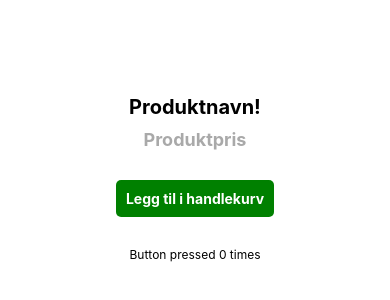
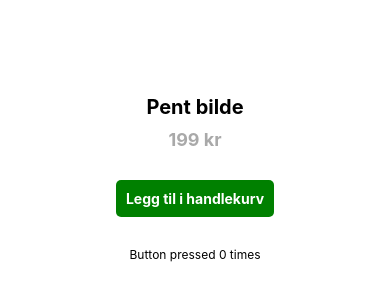
Before and after one commit to EmilB04/Mobilprogrammering, a React Native app in the folder forelesning/shop/: screen / in a window 390 px wide. Shown: the part 244-544 px from the top of the page. Built offline with nearby package versions, Linux system fonts and the light colour scheme.

Commit message:
Lecture: Introduced props

```diff
--- a/forelesning/shop/App.tsx
+++ b/forelesning/shop/App.tsx
@@ -1,26 +1,14 @@
 import { StatusBar } from 'expo-status-bar';
-import { Button, Pressable, StyleSheet, Text, View } from 'react-native';
-import ProductImage from './components/ProductImage';
+import { StyleSheet, View } from 'react-native';
+import Product from './components/Product';
 import React from 'react';
 
 export default function App() {
-  const [count, setCount] = React.useState(0);
-
-  const handleButtonPress = () => {
-    setCount(count + 1);
-  };
-
   console.log("Hello, world!");
   return (
     <View style={styles.container}>
-      <Text style={styles.h1}>Produktnavn!</Text>
-      <Text style={styles.h2}>Produktpris</Text>
-      <ProductImage />
+      <Product productName='Pent bilde' productPrice={199} />
       <StatusBar style="auto" />
-      <Pressable onPress={handleButtonPress} style={styles.button}>
-        <Text style={styles.buttonText}>Legg til i handlekurv</Text>
-      </Pressable>
-      <Text style={styles.buttonPresses}>{`Button pressed ${count} times`}</Text>
     </View>
   );
 }
@@ -29,38 +17,5 @@ const styles = StyleSheet.create({
   container: {
     flex: 1,
     backgroundColor: '#fff',
-    alignItems: 'center',
-    justifyContent: 'center',
   },
-  h1: {
-    fontSize: 20,
-    fontWeight: 'bold',
-    color: 'black',
-    marginBottom: 10,
-  },
-  h2: {
-    fontSize: 18,
-    fontWeight: 'bold',
-    color: 'darkgray',
-    marginBottom: 10,
-  },
-  button: {
-    marginTop: 20,
-    backgroundColor: 'green',
-    padding: 10,
-    borderRadius: 5,
-    color: 'white',
-    fontWeight: 'bold',
-    textAlign: 'center',
-    userSelect: 'none',
-  },
-  buttonText: {
-    color: 'white',
-    fontWeight: 'bold',
-    textAlign: 'center',
-  },
-  buttonPresses: {
-    marginTop: 30,
-    fontSize: 12,
-  }
 });
--- /dev/null
+++ b/forelesning/shop/components/Product.tsx
@@ -0,0 +1,70 @@
+import React from 'react';
+import { View, Text, Pressable, StyleSheet, Image } from 'react-native';
+import { StatusBar } from 'expo-status-bar';
+
+export default function Product( {productName, productPrice}: {productName?: string, productPrice?: number} ) {
+  const [count, setCount] = React.useState(0);
+
+  const handleButtonPress = () => {
+    setCount(count + 1);
+  };
+
+  return (
+    <View style={styles.container}>
+      <Text style={styles.h1}>{productName ?? "Product Name"}</Text>
+      <Text style={styles.h2}>{productPrice ? `${productPrice} kr` : "Product Price"}</Text>
+      <Image source={require('../assets/wallpaper.jpg')} style={styles.wallpaperImage} />
+      <StatusBar style="auto" />
+      <Pressable onPress={handleButtonPress} style={styles.button}>
+        <Text style={styles.buttonText}>Legg til i handlekurv</Text>
+      </Pressable>
+      <Text style={styles.buttonPresses}>{`Button pressed ${count} times`}</Text>
+    </View>
+  );
+}
+
+const styles = StyleSheet.create({
+  container: {
+    flex: 1,
+    backgroundColor: '#fff',
+    alignItems: 'center',
+    justifyContent: 'center',
+  },
+  h1: {
+    fontSize: 20,
+    fontWeight: 'bold',
+    color: 'black',
+    marginBottom: 10,
+  },
+  h2: {
+    fontSize: 18,
+    fontWeight: 'bold',
+    color: 'darkgray',
+    marginBottom: 10,
+  },
+  wallpaperImage: {
+    maxWidth: 300,
+    maxHeight: 300,
+    borderRadius: 10,
+    aspectRatio: 1,
+  },
+  button: {
+    marginTop: 20,
+    backgroundColor: 'green',
+    padding: 10,
+    borderRadius: 5,
+    color: 'white',
+    fontWeight: 'bold',
+    textAlign: 'center',
+    userSelect: 'none',
+  },
+  buttonText: {
+    color: 'white',
+    fontWeight: 'bold',
+    textAlign: 'center',
+  },
+  buttonPresses: {
+    marginTop: 30,
+    fontSize: 12,
+  }
+});
--- a/forelesning/shop/components/ProductImage.tsx
+++ /dev/null
@@ -1,17 +0,0 @@
-import { Image } from "react-native";
-import { StyleSheet } from 'react-native';
-
-export default function ProductImage() {
-    return (
-        <Image source={require('../assets/wallpaper.jpg')} style={styles.wallpaperImage} />
-    );
-}
-
-const styles = StyleSheet.create({
-    wallpaperImage: {
-        maxWidth: 300,
-        maxHeight: 300,
-        borderRadius: 10,
-        aspectRatio: 1,
-    }
-})
```
Also changed, not shown: 3 other files (tests, documents, lock files or other folders).
